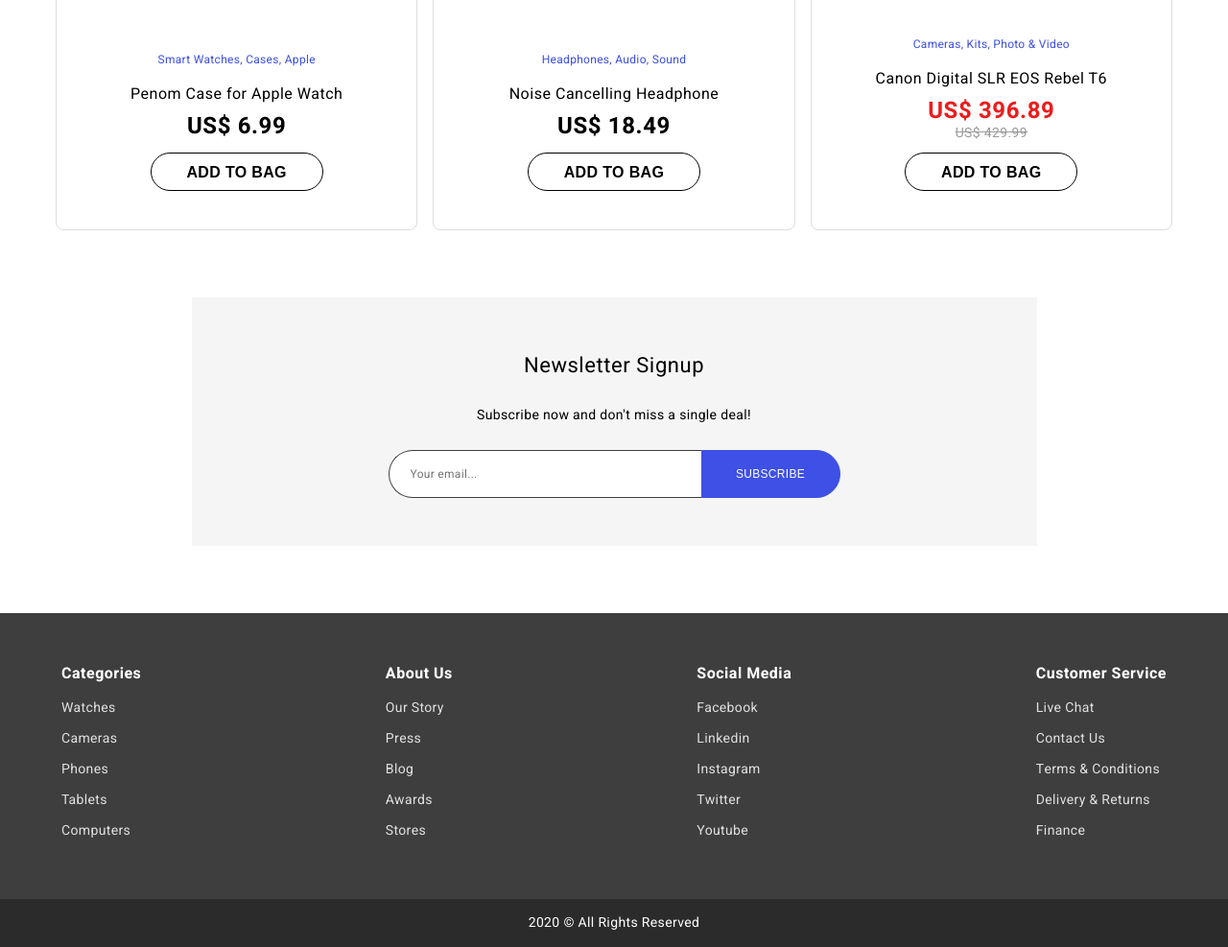
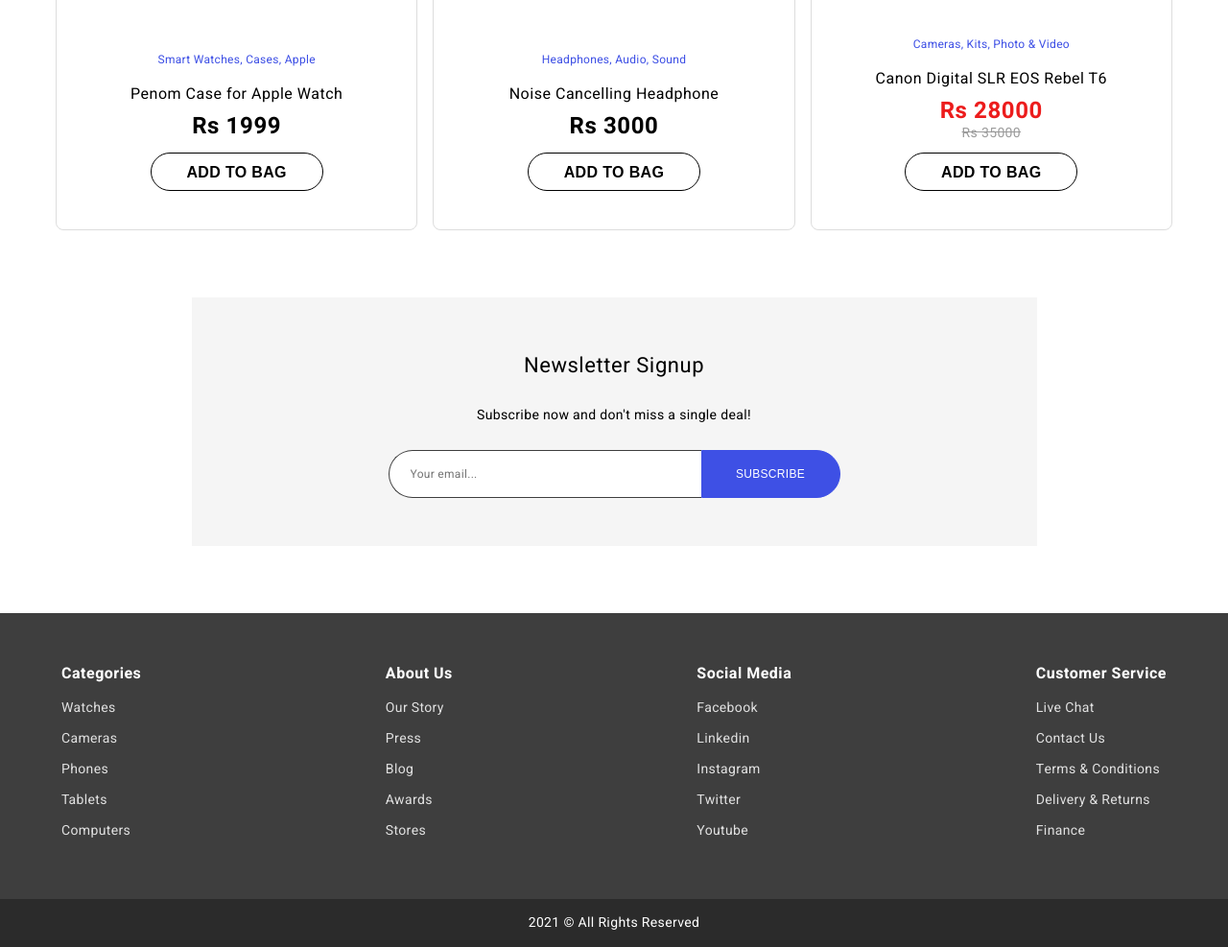
Before and after one commit to Zainshah78/Tech-Shop-Website, a plain HTML site: page index.html in a window 1280 px wide. Shown: the part 1014-2001 px from the top of the page at 96% size. Drawn offline with Linux system fonts and the light colour scheme.

Commit message:
Initial commit

```diff
--- a/index.html
+++ b/index.html
@@ -72,7 +72,7 @@
               <h5 class="categories">Smart Watches, Cases, Apple</h5>
               <h4 class="title">Penom Case for Apple Watch</h4>
               <h3 class="price">
-                <span>US$ 6.99</span>
+                <span>Rs 1999</span>
               </h3>
               <button>Add to bag</button>
             </div>
@@ -89,7 +89,7 @@
               <h5 class="categories">Headphones, Audio, Sound</h5>
               <h4 class="title">Noise Cancelling Headphone</h4>
               <h3 class="price">
-                <span>US$ 18.49</span>
+                <span>Rs 3000</span>
               </h3>
               <button>Add to bag</button>
             </div>
@@ -106,8 +106,8 @@
               <h5 class="categories">Cameras, Kits, Photo & Video</h5>
               <h4 class="title">Canon Digital SLR EOS Rebel T6</h4>
               <h3 class="price">
-                <span class="discounted-price">US$ 396.89</span>
-                <span class="original-price">US$ 429.99</span>
+                <span class="discounted-price">Rs 28000</span>
+                <span class="original-price">Rs 35000</span>
               </h3>
               <button>Add to bag</button>
             </div>
@@ -165,7 +165,7 @@
           </ul>
         </div>
       </div>
-      <div class="copyright-text">2020 &copy; All Rights Reserved</div>
+      <div class="copyright-text">2021 &copy; All Rights Reserved</div>
     </footer>
   </body>
 </html>
```
